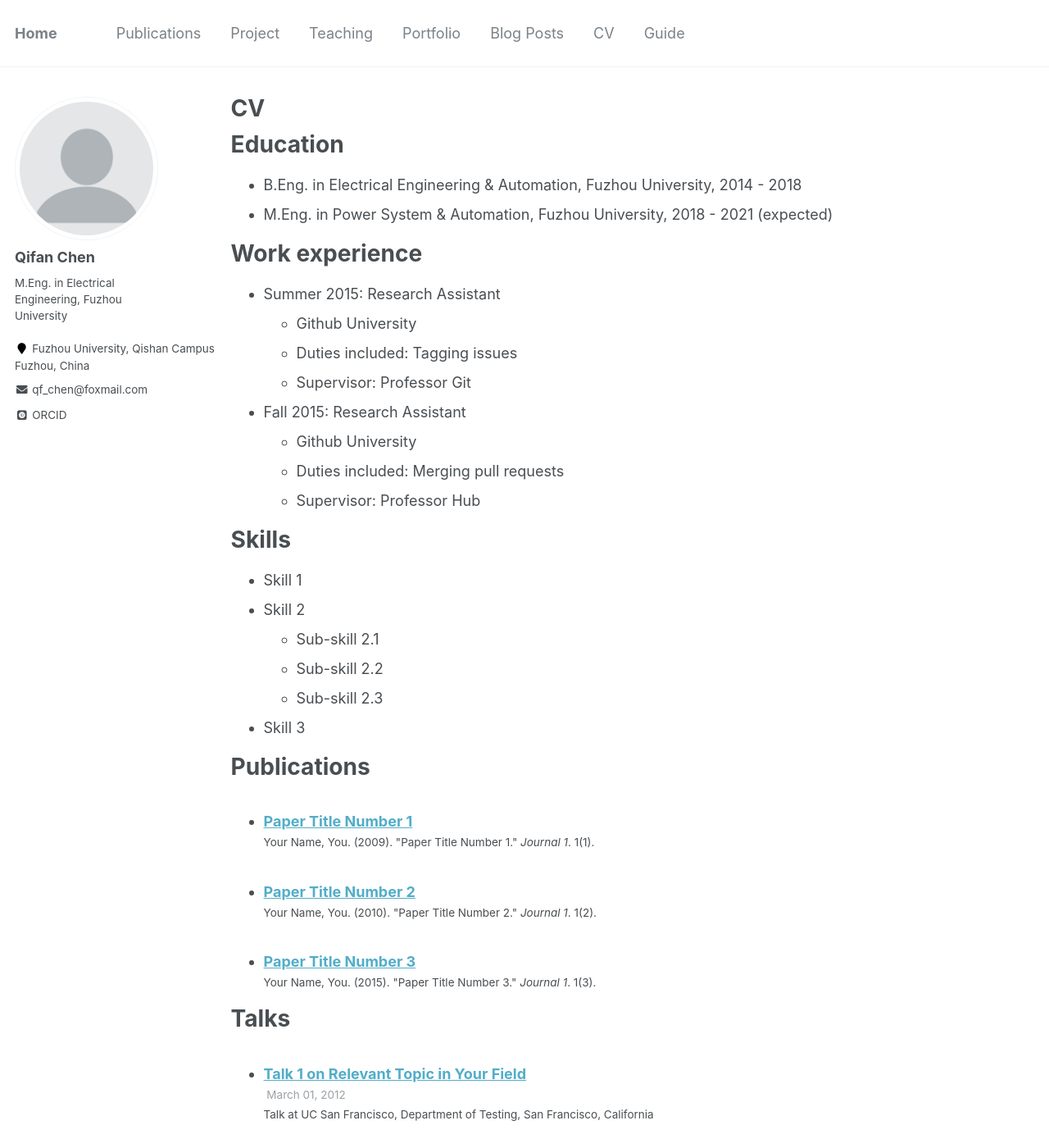
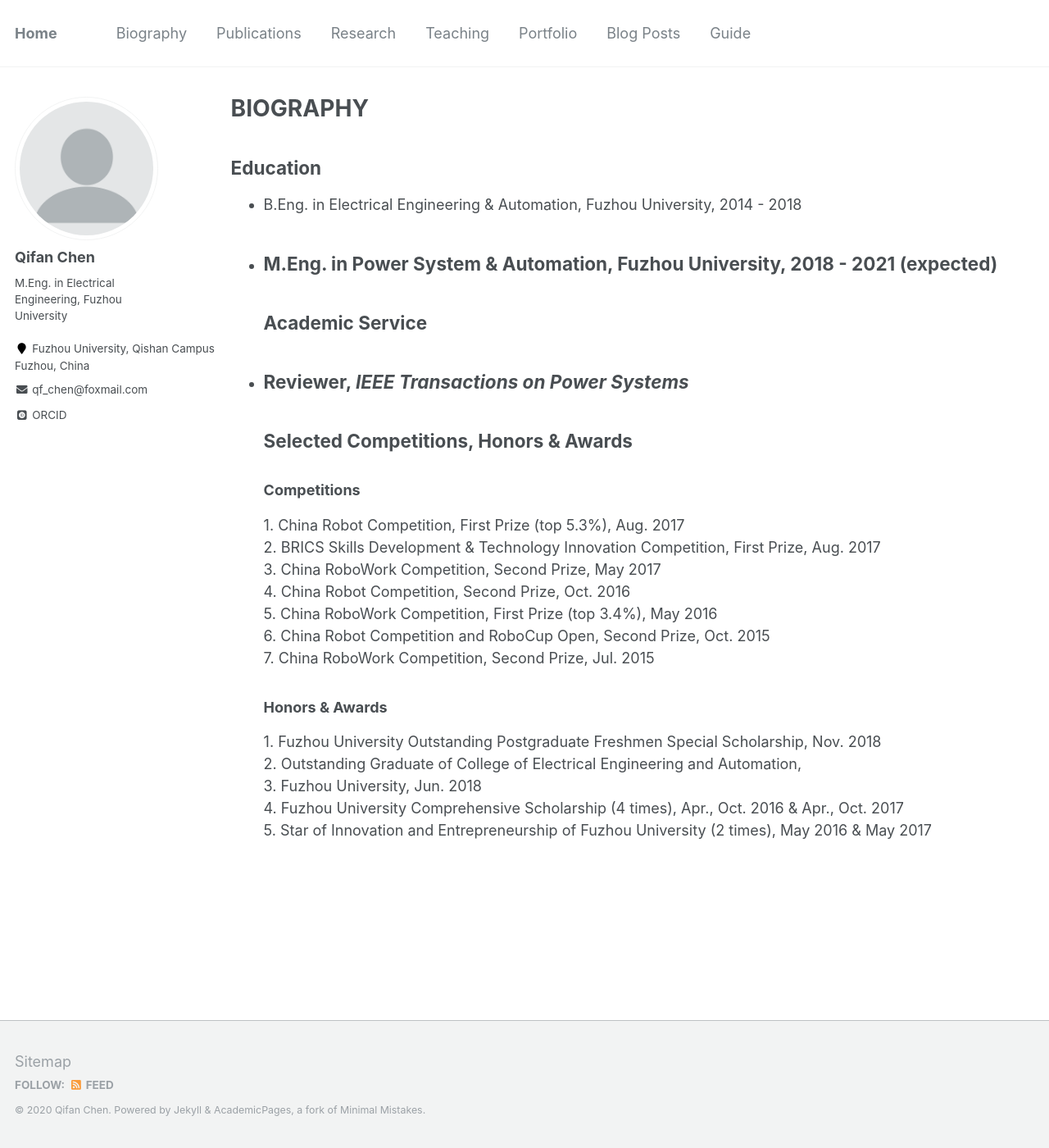
Before and after one commit to ChQf/ChQf.github.io, a Jekyll site: the page built from _pages/cv.md, in a window 1280 px wide and 1400 px high. Shown: the whole window at 82% size. Built offline with Jekyll 4.4.1, drawn with Linux system fonts in a browser that asks for light colours; some web fonts are replaced; some of the changed text lies outside the part shown.

Commit message:
biography

```diff
--- a/_config.yml
+++ b/_config.yml
@@ -83,7 +83,7 @@ author:
   name             : "Qifan Chen"
   avatar           : "profile.png"
   bio              : "M.Eng. in Electrical Engineering, Fuzhou University"
-  location         : "Fuzhou University, Qishan Campus<br>Fuzhou, China"
+  location         : "Fuzhou University, Qishan Campus<br>   Fuzhou, China"
   employer         :
   pubmed           : #"https://www.ncbi.nlm.nih.gov/pubmed/?term=john+snow"
   googlescholar    : #"http://yourfullgooglescholarurl.com"
--- a/_data/navigation.yml
+++ b/_data/navigation.yml
@@ -1,22 +1,22 @@
 # main links links
 main:
+  - title: "Biography"
+    url: /cv/
+
   - title: "Publications"
     url: /publications/
 
-  - title: "Project"
-    url: /talks/
+  - title: "Research"
+    url: /portfolio/
 
   - title: "Teaching"
     url: /teaching/
 
   - title: "Portfolio"
-    url: /portfolio/
+    url: /talks/
 
   - title: "Blog Posts"
     url: /year-archive/
 
-  - title: "CV"
-    url: /cv/
-
   - title: "Guide"
     url: /markdown/
--- a/_pages/cv.md
+++ b/_pages/cv.md
@@ -1,19 +1,35 @@
 ---
 layout: archive
-title: "CV"
+title: "BIOGRAPHY"
 permalink: /cv/
 author_profile: true
 redirect_from:
   - /resume
 ---
 
-{% include base_path %}
-
-Education
-======
+## Education
 * B.Eng. in Electrical Engineering & Automation, Fuzhou University, 2014 - 2018
 * M.Eng. in Power System & Automation, Fuzhou University, 2018 - 2021 (expected)
+---
+## Academic Service
+* Reviewer, _IEEE Transactions on Power Systems_
+---
+## Selected Competitions, Honors & Awards
+### Competitions
+1\. China Robot Competition, First Prize (top 5.3%), Aug. 2017
+<br>2\. BRICS Skills Development & Technology Innovation Competition, First Prize, Aug. 2017
+<br>3\. China RoboWork Competition, Second Prize, May 2017
+<br>4\. China Robot Competition, Second Prize, Oct. 2016
+<br>5\. China RoboWork Competition, First Prize (top 3.4%), May 2016
+<br>6\. China Robot Competition and RoboCup Open, Second Prize, Oct. 2015
+<br>7\. China RoboWork Competition, Second Prize, Jul. 2015
+### Honors & Awards
+1\. Fuzhou University Outstanding Postgraduate Freshmen Special Scholarship, Nov. 2018
+<br>2\. Outstanding Graduate of College of Electrical Engineering and Automation, <br>3\. Fuzhou University, Jun. 2018
+<br>4\. Fuzhou University Comprehensive Scholarship (4 times), Apr., Oct. 2016 & Apr., Oct. 2017
+<br>5\. Star of Innovation and Entrepreneurship of Fuzhou University (2 times), May 2016 & May 2017
 
+<!--
 Work experience
 ======
 * Summer 2015: Research Assistant
@@ -56,3 +72,4 @@ Teaching
 Service and leadership
 ======
 * Currently signed in to 43 different slack teams
+-->
```
Also changed, not shown: _pages/publications.md (+1 -1 lines).
